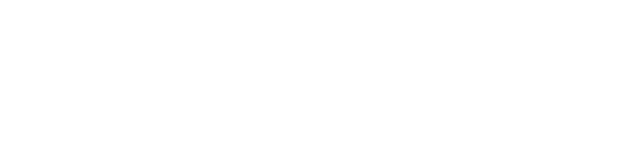
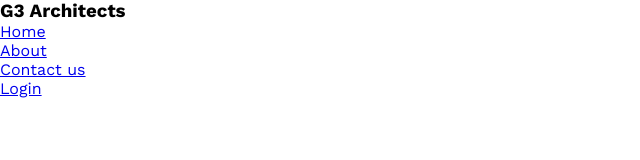
Before and after one commit to dev-aanis/architect-website, a plain HTML site: page index.html in a window 1280 px wide. Shown: the whole page, without its empty margins (0-640 px from the left). Drawn offline with nearby package versions, Linux system fonts and the light colour scheme.

Commit message:
setup work sans google font

```diff
--- a/index.html
+++ b/index.html
@@ -7,6 +7,24 @@
     <link rel="stylesheet" href="style.css">
 </head>
 <body>
+    <header>
+        <nav>
+            <h3>G3 Architects</h3>
+            <ul>
+                <li><a href="#">Home</a></li>
+                <li><a href="#">About</a></li>
+                <li><a href="#">Contact us</a></li>
+                <li><a href="#">Login</a></li>
+            </ul>
+        </nav>
+    </header>
 
+    <main>
+
+    </main>
+
+    <footer>
+
+    </footer>
 </body>
 </html>
--- a/style.css
+++ b/style.css
@@ -1,5 +1,10 @@
+/*work sans font from google font*/
+  @import url('https://fonts.googleapis.com/css2?family=Work+Sans:wght@400;500;600;700;800&display=swap');
+/*work sans font from google font*/
+
 *{
     margin: 0;
     padding: 0;
     box-sizing: border-box;
+    font-family: 'Work Sans', sans-serif;
 }
```
